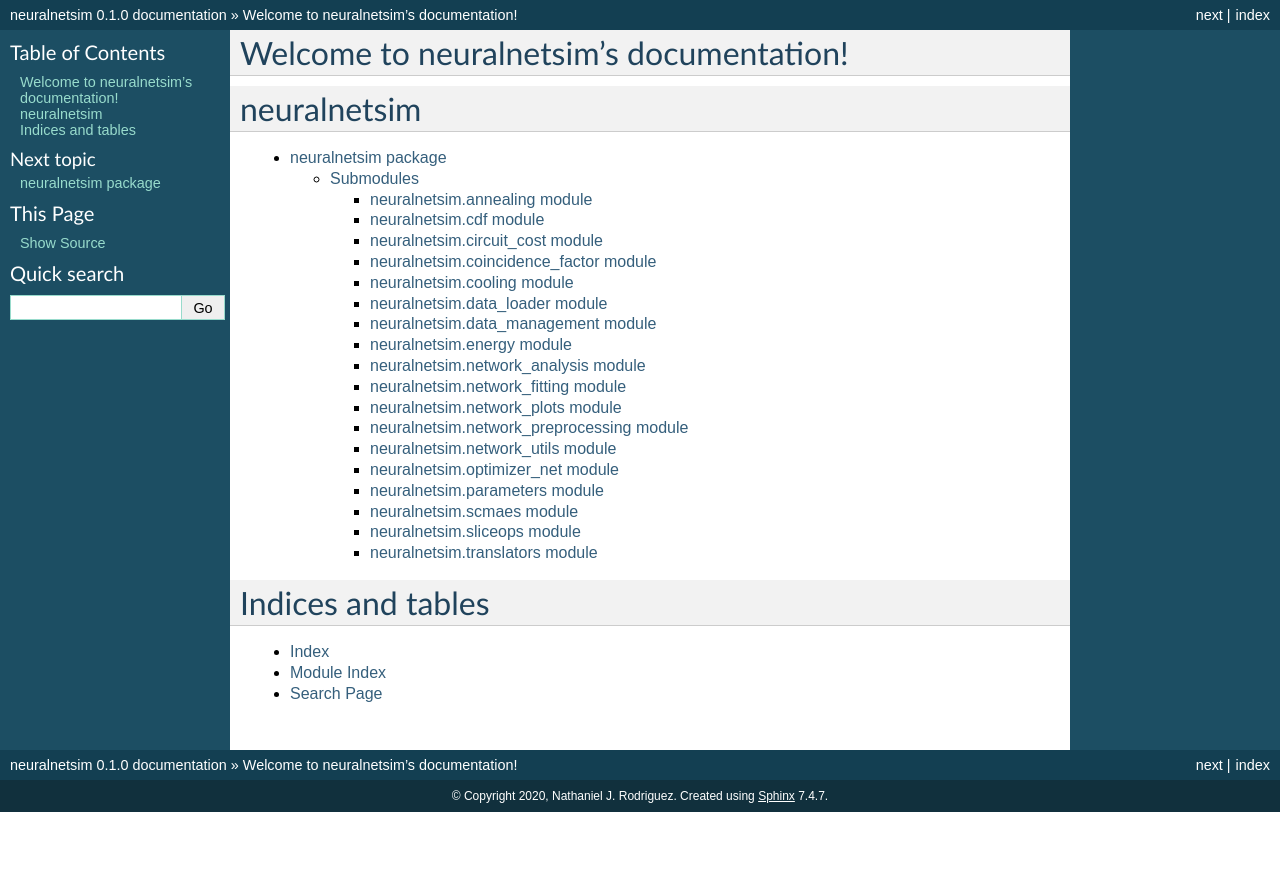
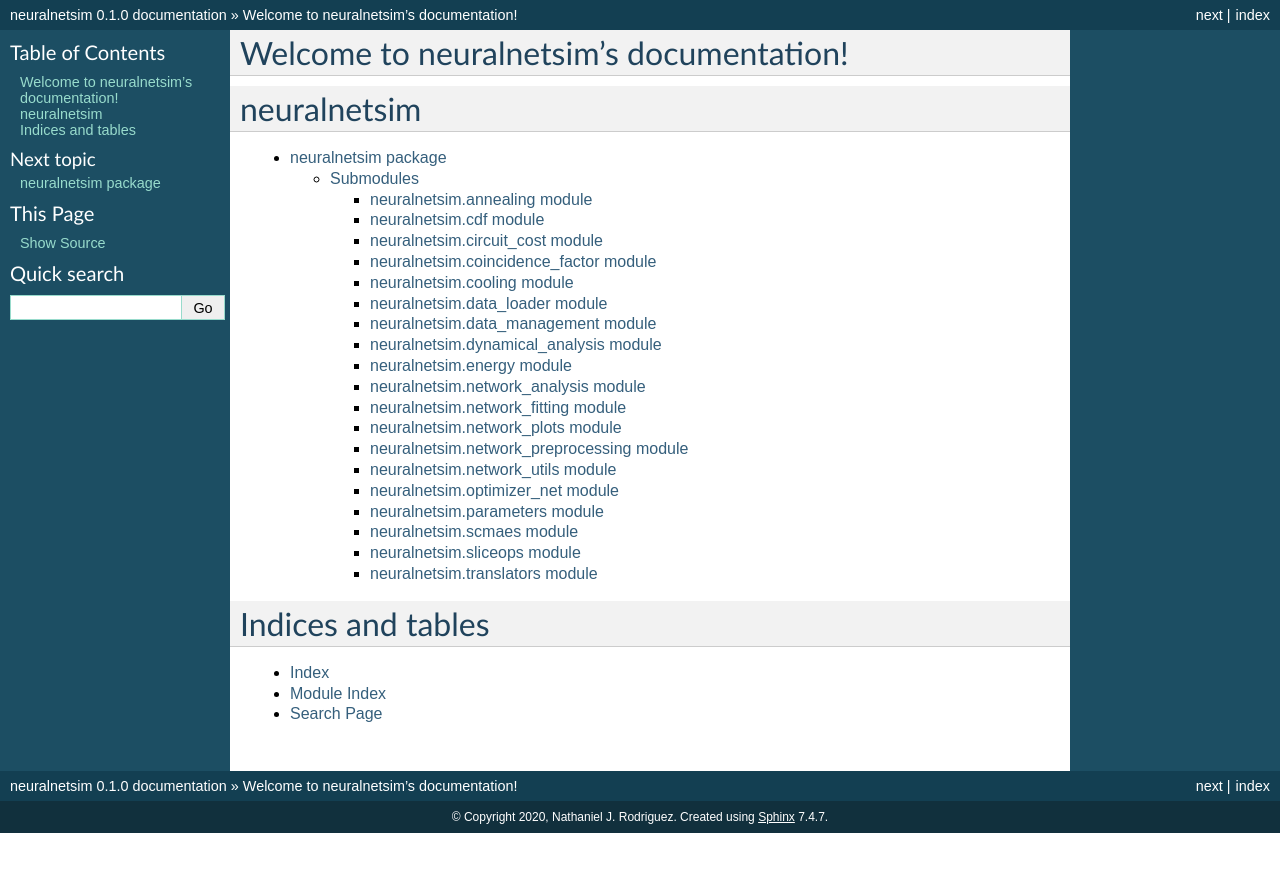
Before and after one commit to Nathaniel-Rodriguez/neuralnetsim, a Sphinx documentation site: the page built from docs/index.rst, in a window 1280 px wide. Shown: the top 872 px of the page. Built offline with Sphinx 7.4.7, drawn with Linux system fonts in a browser that asks for light colours.

Commit message:
added docs for dynamical analysis

```diff
--- /dev/null
+++ b/docs/neuralnetsim.dynamical_analysis.rst
@@ -0,0 +1,8 @@
+neuralnetsim.dynamical\_analysis module
+=======================================
+
+.. automodule:: neuralnetsim.dynamical_analysis
+   :members:
+   :undoc-members:
+   :show-inheritance:
+   :special-members:
--- a/docs/neuralnetsim.rst
+++ b/docs/neuralnetsim.rst
@@ -20,6 +20,7 @@ Submodules
    neuralnetsim.cooling
    neuralnetsim.data_loader
    neuralnetsim.data_management
+   neuralnetsim.dynamical_analysis
    neuralnetsim.energy
    neuralnetsim.network_analysis
    neuralnetsim.network_fitting
```
